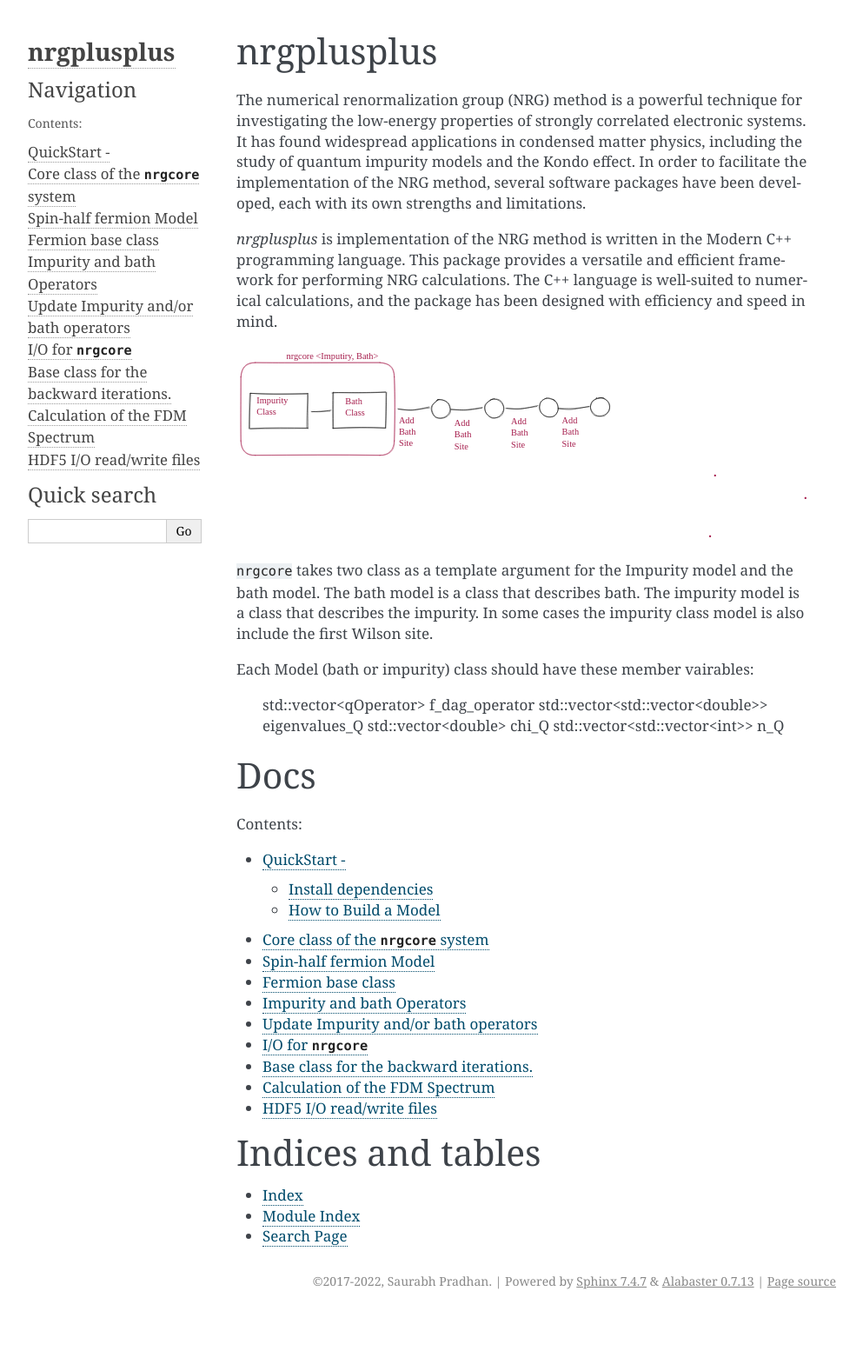
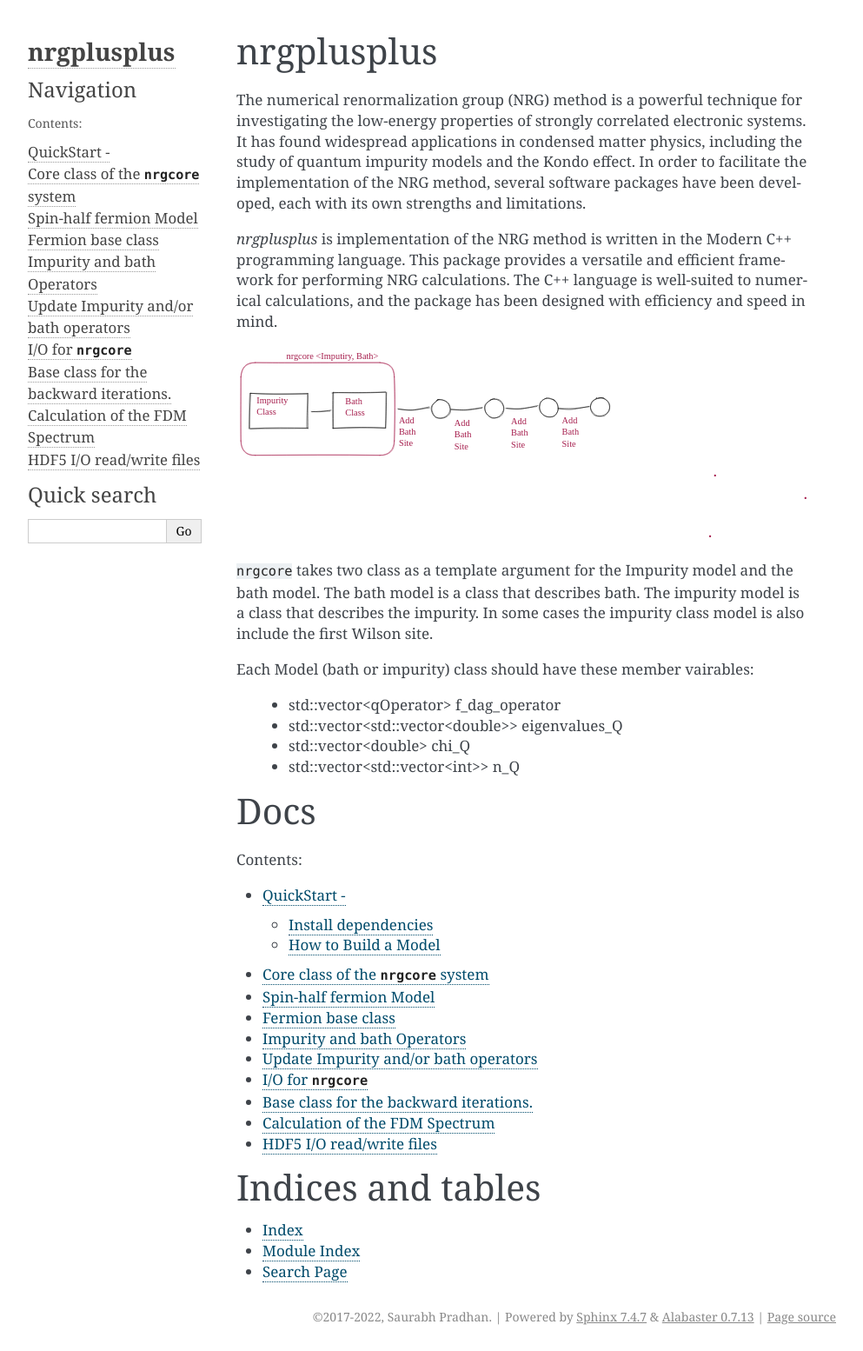
Before and after one commit to srbhp/nrgplusplus, a Sphinx documentation site: the page built from docs/index.rst, in a window 1280 px wide. Shown: the whole page at 87% size, without its empty margins (148-1141 px from the left). Built offline with Sphinx 7.4.7, drawn with Linux system fonts in a browser that asks for light colours; pages that are not in the unit, such as notebooks, are missing from menus; before the commit the page ends 1513 px from its top, so only the background shows below that.

```diff
--- a/docs/index.rst
+++ b/docs/index.rst
@@ -32,10 +32,10 @@ Each Model (bath or impurity) class  should have
 these member vairables:
 
 
-  std::vector<qOperator> f_dag_operator
-  std::vector<std::vector<double>> eigenvalues_Q
-  std::vector<double> chi_Q
-  std::vector<std::vector<int>> n_Q
+  * std::vector<qOperator> f_dag_operator
+  * std::vector<std::vector<double>> eigenvalues_Q
+  * std::vector<double> chi_Q
+  * std::vector<std::vector<int>> n_Q
 
 
 Docs
```
